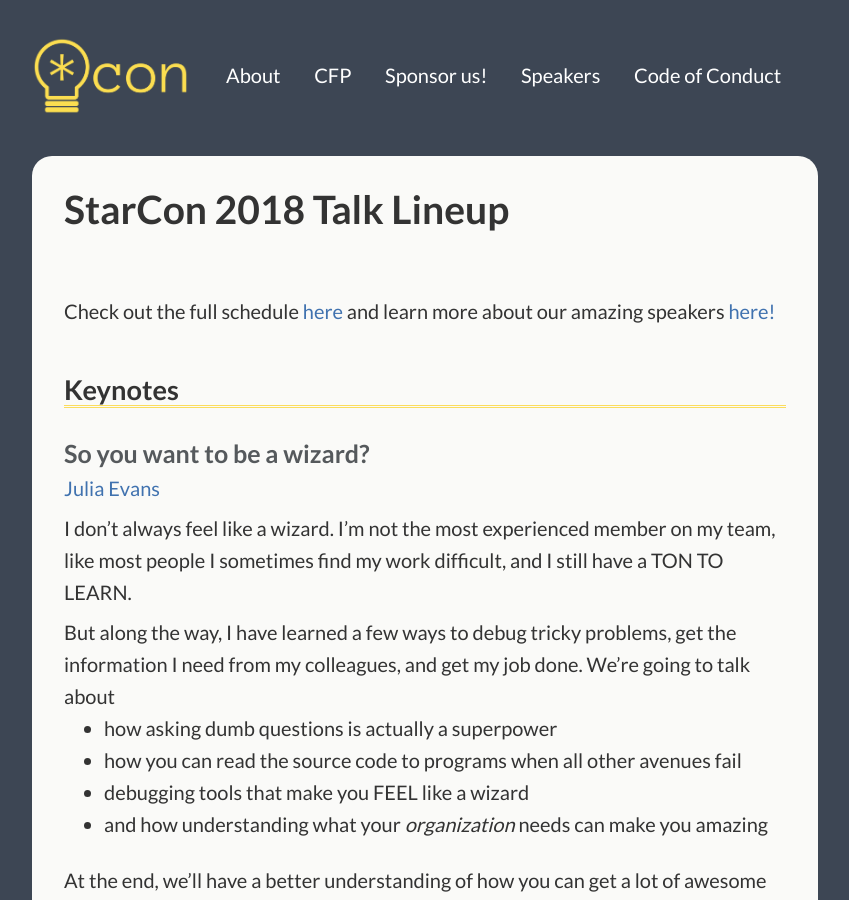
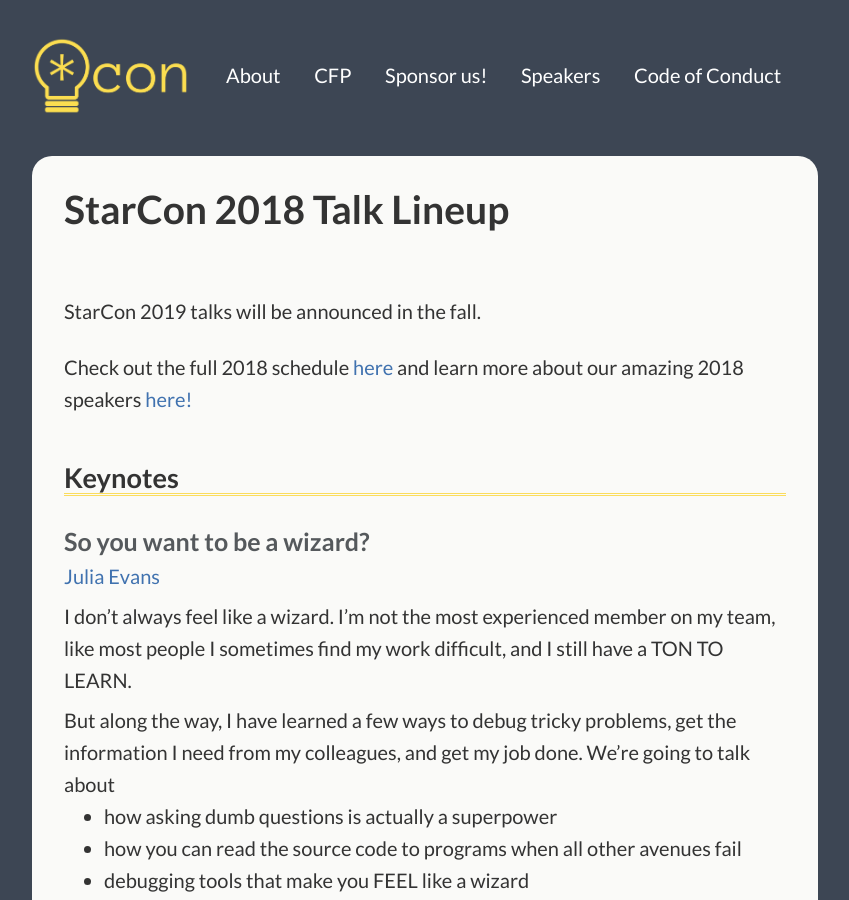
Before and after one commit to StarConKW/starconkw.github.io, a Jekyll site: the page built from _pages/talks.md, in a window 1280 px wide and 900 px high. Shown: the whole window, without its empty margins (215-1064 px from the left). Built offline with Jekyll 4.4.1, drawn with Linux system fonts in a browser that asks for light colours.

Commit message:
add note about 2019 speakers being tba (#112)

```diff
--- a/_pages/talks.md
+++ b/_pages/talks.md
@@ -10,7 +10,9 @@ permalink: /talks/
 
 <br/>
 
-Check out the full schedule [here](/schedule) and learn more about our amazing speakers [here!](/2018/speakers)
+StarCon 2019 talks will be announced in the fall.
+
+Check out the full 2018 schedule [here](/schedule) and learn more about our amazing 2018 speakers [here!](/2018/speakers)
 
 ## Keynotes
 
```
